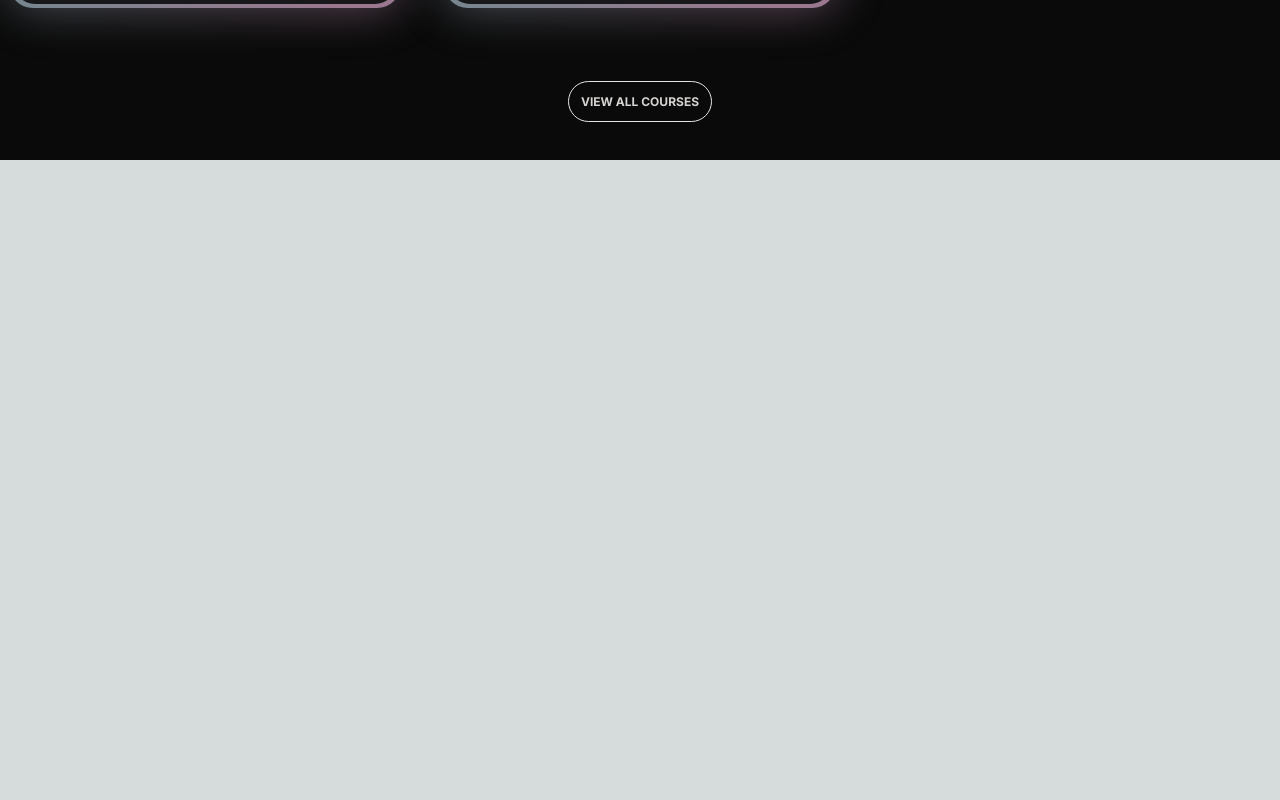
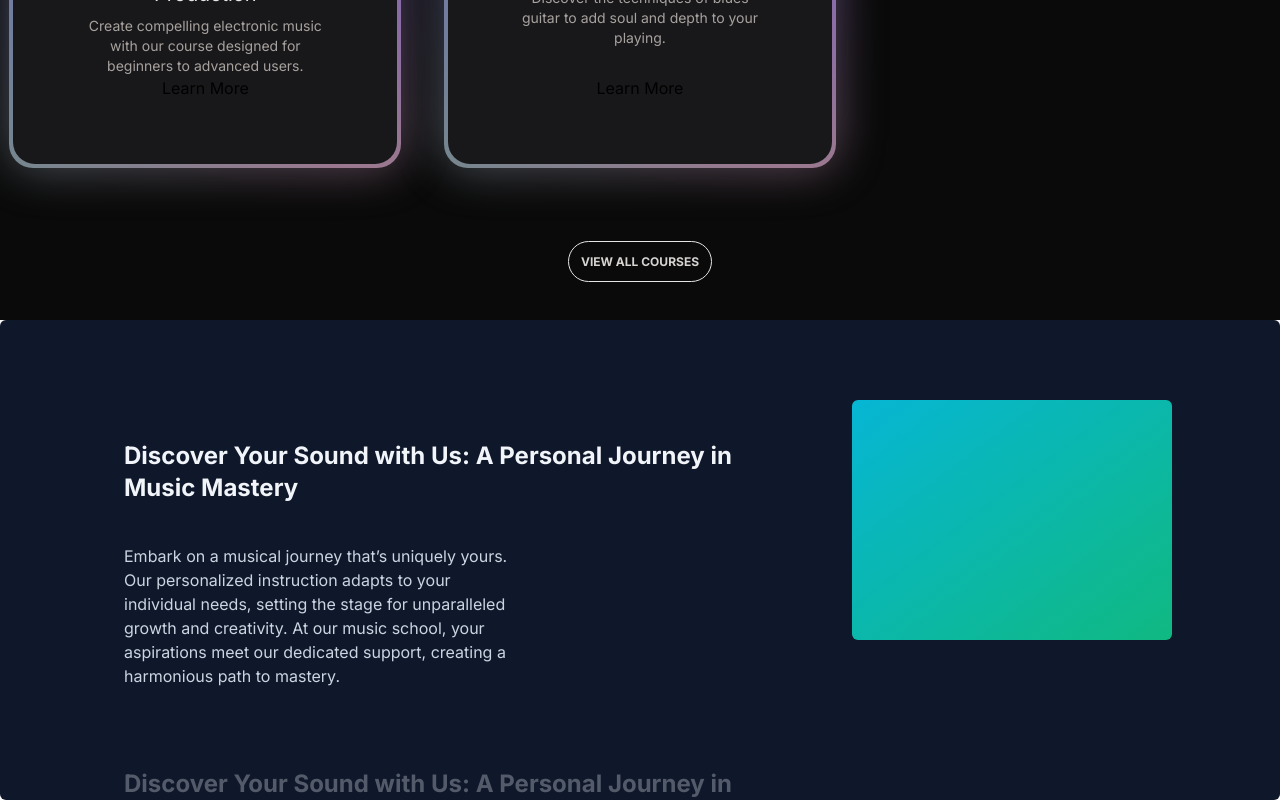
Before and after one commit to Farmaan16/music_academy-nextjs, a Next.js app: page / in a window 1280 px wide. Shown: the part 1416-2216 px from the top of the page. Before the commit the page ends 1576 px from the top, so only its background shows below. Built offline with nearby package versions, Linux system fonts and the light colour scheme.

Commit message:
"Added sticky-scroll"

```diff
--- a/src/app/page.tsx
+++ b/src/app/page.tsx
@@ -1,11 +1,13 @@
 import FeaturedCourses from "@/components/FeaturedCourses";
 import HeroSection from "@/components/HeroSection";
+import WhyChooseUs from "@/components/WhyChooseUs";
 
 export default function Home() {
   return (
     <main className="min-h-screen bg-black/[o.96] antialiased bg-grid-white/[0.2]">
       <HeroSection />
-      <FeaturedCourses/>
+      <FeaturedCourses />
+      <WhyChooseUs/>
     </main>
   );
 }
--- a/src/components/HeroSection.tsx
+++ b/src/components/HeroSection.tsx
@@ -4,13 +4,13 @@
 
 function HeroSection() {
   return (
-    <div className="h-auto md:h-[40rem] w-full rounded-md flex flex-col items-center justify-center relative overflow-hidden mx-auto py-10 md:py-0">
+    <div className="h-screen md:h-screen w-full rounded-md flex flex-col items-center justify-center relative overflow-hidden mx-auto py-10 md:py-0">
       <Spotlight
         className="-top-40 left-0 md:left-60 md:-top-20"
         fill="white"
       />
       <div className="p-4 relative z-10 w-full text-center">
-        <h1 className="mt-20 md:mt-0 text-4xl md:text-7xl font-bold bg-clip-text text-transparent bg-gradient-to-b from-stone-50 to-stone-400 ">
+        <h1 className="mt-20 md:mt-0 text-4xl md:text-6xl font-bold bg-clip-text text-transparent bg-gradient-to-b from-stone-50 to-stone-400 lg:text-6xl sm:text-base">
           Master the art of music
         </h1>
         <p className="mt-4 font-normal text-base md:text-lg text-neutral-100 max-w-lg mx-auto">
--- /dev/null
+++ b/src/components/WhyChooseUs.tsx
@@ -0,0 +1,45 @@
+'use client';
+import { StickyScroll } from "./ui/sticky-scroll-reveal";
+
+const musicSchoolContent = [
+  {
+    title: "Discover Your Sound with Us: A Personal Journey in Music Mastery",
+    description:
+      "Embark on a musical journey that’s uniquely yours. Our personalized instruction adapts to your individual needs, setting the stage for unparalleled growth and creativity. At our music school, your aspirations meet our dedicated support, creating a harmonious path to mastery.",
+  },
+  {
+    title: "Discover Your Sound with Us: A Personal Journey in Music Mastery",
+    description:
+      "Embark on a musical journey that’s uniquely yours. Our personalized instruction adapts to your individual needs, setting the stage for unparalleled growth and creativity. At our music school, your aspirations meet our dedicated support, creating a harmonious path to mastery.",
+  },
+  {
+    title: "Discover Your Sound with Us: A Personal Journey in Music Mastery",
+    description:
+      "Embark on a musical journey that’s uniquely yours. Our personalized instruction adapts to your individual needs, setting the stage for unparalleled growth and creativity. At our music school, your aspirations meet our dedicated support, creating a harmonious path to mastery.",
+  },
+  {
+    title: "Live Feedback & Engagement",
+    description:
+      "Immerse yourself in an interactive learning experience where feedback is immediate, just like real-time changes in a collaborative project. This approach enhances your understanding and mastery of music concepts and performance techniques.",
+  },
+  {
+    title: "Cutting-Edge Curriculum",
+    description:
+      "Our curriculum is continuously updated to include the latest music education trends and technologies, ensuring you’re always learning with the most current and effective methods. Say goodbye to outdated materials and welcome an education that evolves with the industry.",
+  },
+  {
+    title: "Limitless Learning Opportunities",
+    description:
+      "With our expansive resource library and dynamic course offerings, you’ll never find yourself without something new to explore. Our platform provides continuous opportunities for growth, ensuring your musical skills are always advancing.",
+  },
+];
+
+
+function WhyChooseUs() {
+    return (
+        <div>
+      <StickyScroll content={musicSchoolContent}/>
+  </div>)
+}
+
+export default WhyChooseUs;
--- /dev/null
+++ b/src/components/ui/sticky-scroll-reveal.tsx
@@ -0,0 +1,105 @@
+"use client";
+import React, { useRef } from "react";
+import { useMotionValueEvent, useScroll } from "framer-motion";
+import { motion } from "framer-motion";
+import { cn } from "@/utils/cn";
+
+export const StickyScroll = ({
+  content,
+  contentClassName,
+}: {
+  content: {
+    title: string;
+    description: string;
+    content?: React.ReactNode | any;
+  }[];
+  contentClassName?: string;
+}) => {
+  const [activeCard, setActiveCard] = React.useState(0);
+  const ref = useRef<any>(null);
+  const { scrollYProgress } = useScroll({
+    // uncomment line 22 and comment line 23 if you DONT want the overflow container and want to have it change on the entire page scroll
+    // target: ref
+    container: ref,
+    offset: ["start start", "end start"],
+  });
+  const cardLength = content.length;
+
+  useMotionValueEvent(scrollYProgress, "change", (latest) => {
+    const cardsBreakpoints = content.map((_, index) => index / cardLength);
+    const closestBreakpointIndex = cardsBreakpoints.reduce(
+      (acc, breakpoint, index) => {
+        const distance = Math.abs(latest - breakpoint);
+        if (distance < Math.abs(latest - cardsBreakpoints[acc])) {
+          return index;
+        }
+        return acc;
+      },
+      0
+    );
+    setActiveCard(closestBreakpointIndex);
+  });
+
+  const backgroundColors = [
+    "var(--slate-900)",
+    "var(--black)",
+    "var(--neutral-900)",
+  ];
+  const linearGradients = [
+    "linear-gradient(to bottom right, var(--cyan-500), var(--emerald-500))",
+    "linear-gradient(to bottom right, var(--pink-500), var(--indigo-500))",
+    "linear-gradient(to bottom right, var(--orange-500), var(--yellow-500))",
+  ];
+  return (
+    <motion.div
+      animate={{
+        backgroundColor: backgroundColors[activeCard % backgroundColors.length],
+      }}
+      className="h-[30rem] overflow-y-auto flex justify-center relative space-x-10 rounded-md p-10"
+      ref={ref}
+    >
+      <div className="div relative flex items-start px-4">
+        <div className="max-w-2xl">
+          {content.map((item, index) => (
+            <div key={item.title + index} className="my-20">
+              <motion.h2
+                initial={{
+                  opacity: 0,
+                }}
+                animate={{
+                  opacity: activeCard === index ? 1 : 0.3,
+                }}
+                className="text-2xl font-bold text-slate-100"
+              >
+                {item.title}
+              </motion.h2>
+              <motion.p
+                initial={{
+                  opacity: 0,
+                }}
+                animate={{
+                  opacity: activeCard === index ? 1 : 0.3,
+                }}
+                className="text-kg text-slate-300 max-w-sm mt-10"
+              >
+                {item.description}
+              </motion.p>
+            </div>
+          ))}
+          <div className="h-40" />
+        </div>
+      </div>
+      <motion.div
+        animate={{
+          background: linearGradients[activeCard % linearGradients.length],
+        }}
+        className={cn(
+          "hidden lg:block h-60 w-80 rounded-md bg-white sticky top-10 overflow-hidden",
+          contentClassName
+        )}
+      >
+        {content[activeCard].content ?? null}
+      </motion.div>
+    </motion.div>
+  );
+};
```
